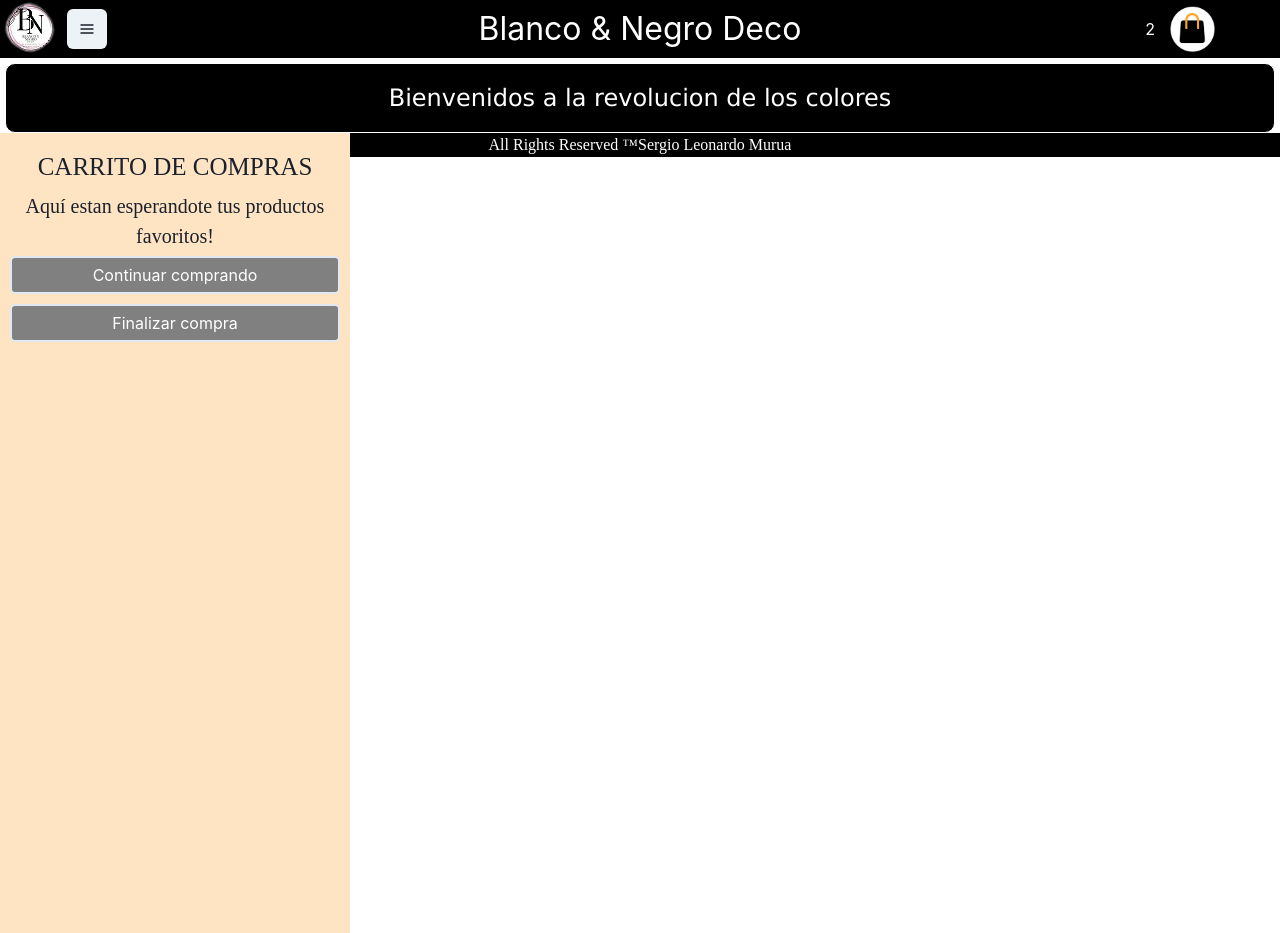
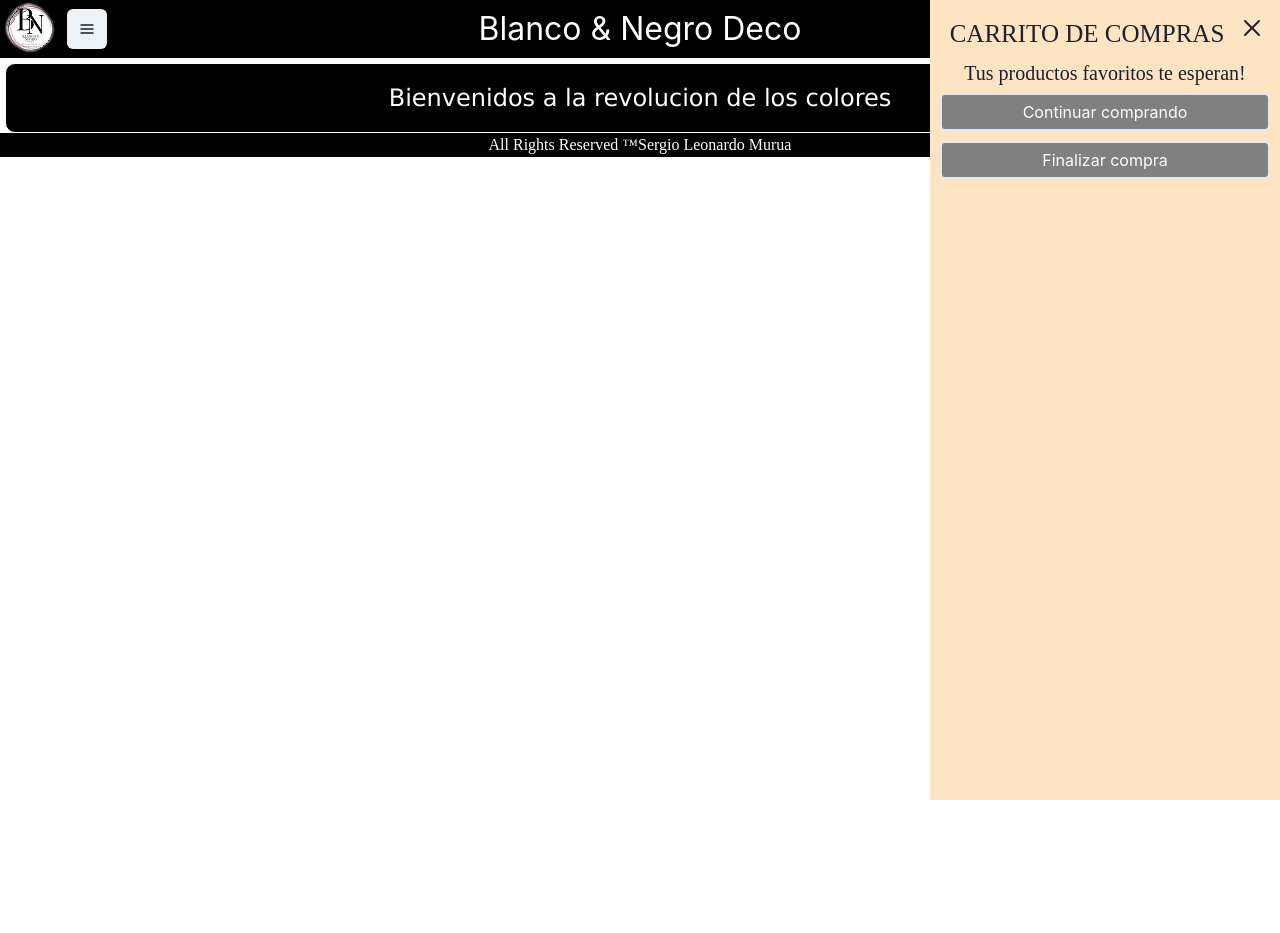
Before and after one commit to MuruaSL/BlancoYNegroDeco, a React (Vite) app: page / in a window 1280 px wide. After the commit the page ends 800 px from the top, so only its background shows below. Built offline with nearby package versions, Linux system fonts and the light colour scheme.

Commit message:
Lateral Cart ahora se ubica a la derecha 0 top 0 , se le agregaron algunos estilos y un boton de cierre

```diff
--- a/src/components/LateralCart.jsx
+++ b/src/components/LateralCart.jsx
@@ -1,13 +1,14 @@
 import React from 'react'
-
+import { CloseIcon } from "@chakra-ui/icons";
 const LateralCart = () => {
 return (
     <>
         <aside className="AsideCss">
+            <CloseIcon className='closeIcon'/>
             <div>
                 <h1 className='sideCartTitle'>CARRITO DE COMPRAS</h1>
 
-                <p className='sideCartText'>Aquí estan esperandote tus productos favoritos!</p>
+                <p className='sideCartText'>Tus productos favoritos te esperan!</p>
             </div>
 
             <div className="div-buttonGrouplateralCart">
--- a/src/index.css
+++ b/src/index.css
@@ -62,11 +62,17 @@
   width: 350px;
   background-color: bisque;
   height: 100vh;
-  position:absolute;
-  float:right;
+  position:fixed;
+  top: 0;
+  right: 0;
   padding: 10px;
   text-align: center;
   box-sizing: border-box;
+}
+.closeIcon{
+  float: right;
+  margin: 10px;
+
 }
 .sideCartTitle{
   font-family: 'Times New Roman', Times, serif;
```
